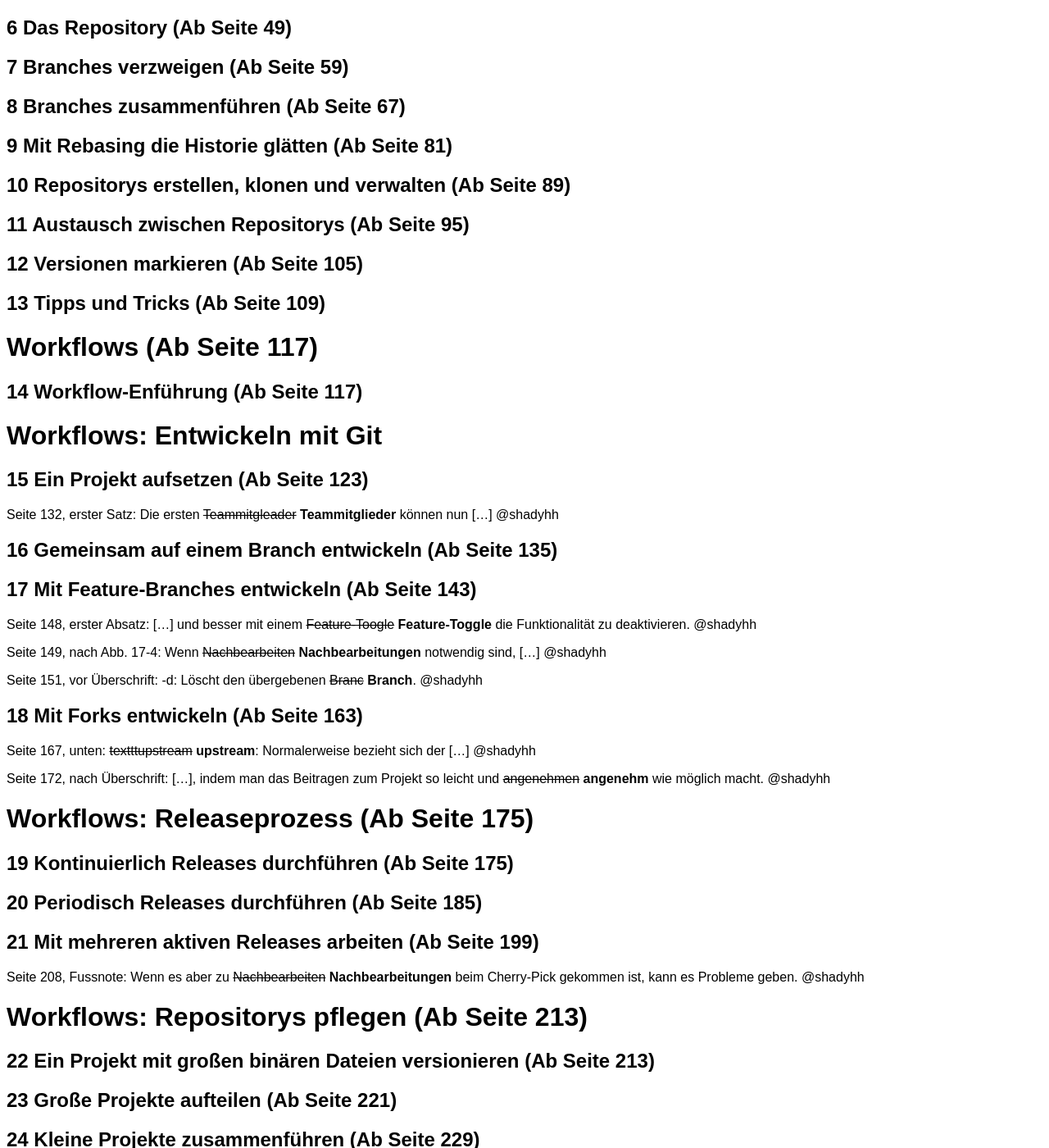
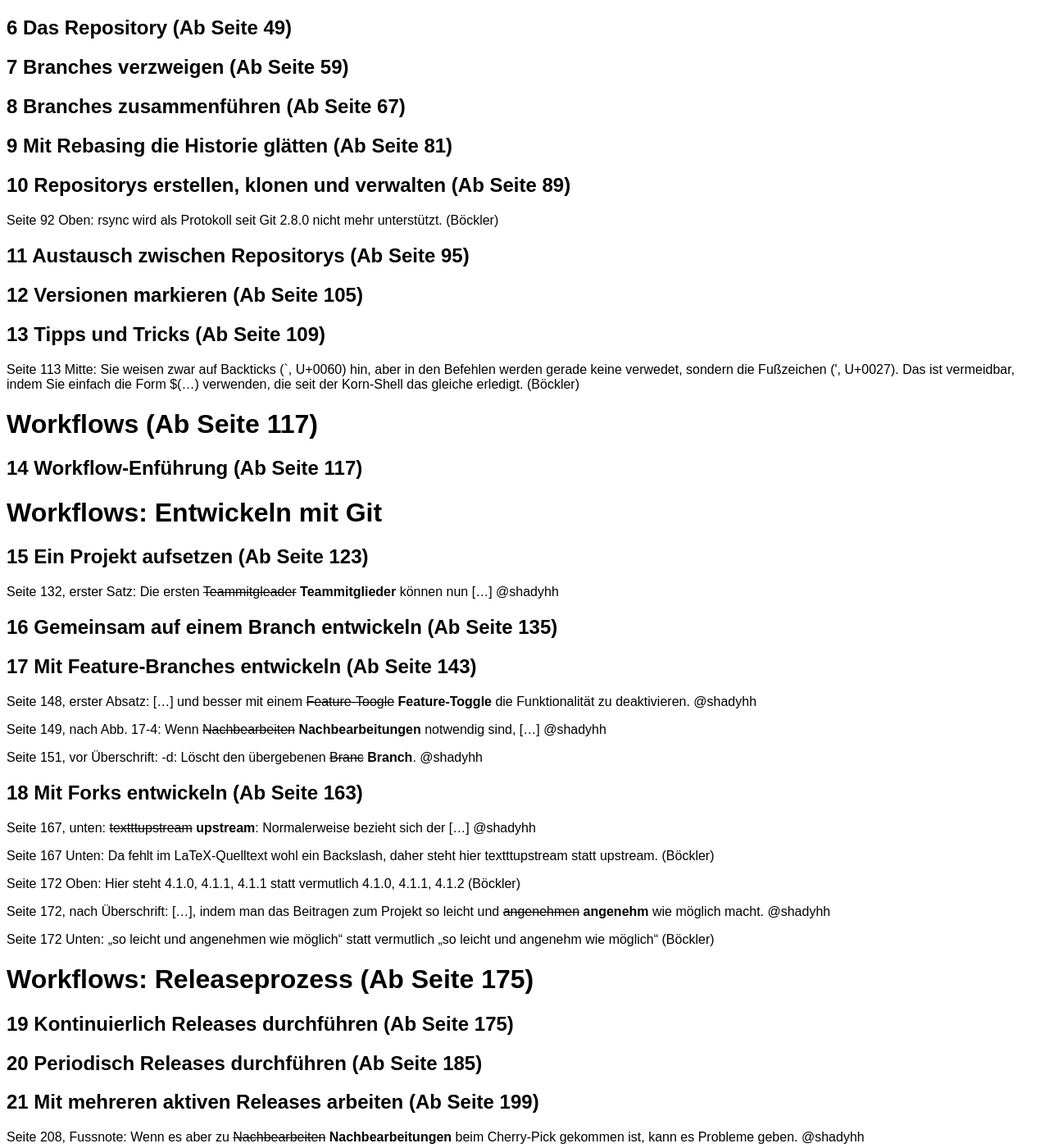
Before and after one commit to kapitel26/gitbuch-feedback, a Jekyll site: the page built from feedback-git-buch-auflage-4.md, in a window 1280 px wide and 1400 px high, scrolled down 737 px. Shown: the whole window at 82% size. Built offline with Jekyll 4.4.1, drawn with Linux system fonts in a browser that asks for light colours.

Commit message:
Hinweise von Herrn Böckler

```diff
--- a/feedback-git-buch-auflage-4.md
+++ b/feedback-git-buch-auflage-4.md
@@ -43,11 +43,18 @@ Verbesserungsvorschläge tragt ihr einfach unterhalb der passenden Kapitelübers
 
 ## 10 Repositorys erstellen, klonen und verwalten (Ab Seite 89)
 
+Seite 92 Oben: rsync wird als Protokoll seit Git 2.8.0 nicht mehr unterstützt. (Böckler)
+
 ## 11 Austausch zwischen Repositorys (Ab Seite 95)
 
 ## 12 Versionen markieren (Ab Seite 105)
 
 ## 13 Tipps und Tricks (Ab Seite 109)
+
+Seite 113 Mitte: Sie weisen zwar auf Backticks (\`, U+0060) hin, aber in den
+Befehlen werden gerade keine verwedet, sondern die Fußzeichen (\',
+U+0027). Das ist vermeidbar, indem Sie einfach die Form $(…) verwenden,
+die seit der Korn-Shell das gleiche erledigt. (Böckler)
 
 # Workflows (Ab Seite 117)
 
@@ -70,7 +77,16 @@ Seite 151, vor Überschrift: -d:  Löscht den übergebenen ~~Branc~~ **Branch**.
 ## 18 Mit Forks entwickeln (Ab Seite 163)
 Seite 167, unten: ~~textttupstream~~ **upstream**: Normalerweise bezieht sich der [...] @shadyhh
 
+Seite 167 Unten: Da fehlt im LaTeX-Quelltext wohl ein Backslash, daher
+steht hier textttupstream statt upstream. (Böckler)
+
+Seite 172 Oben: Hier steht 4.1.0, 4.1.1, 4.1.1 statt vermutlich 4.1.0,
+4.1.1, 4.1.2 (Böckler)
+
 Seite 172, nach Überschrift: [...], indem man das Beitragen zum Projekt so leicht und ~~angenehmen~~ **angenehm** wie möglich macht.  @shadyhh
+
+Seite 172 Unten: „so leicht und angenehmen wie möglich“ statt vermutlich „so
+leicht und angenehm wie möglich“ (Böckler)
 
 # Workflows: Releaseprozess (Ab Seite 175)
 
```
